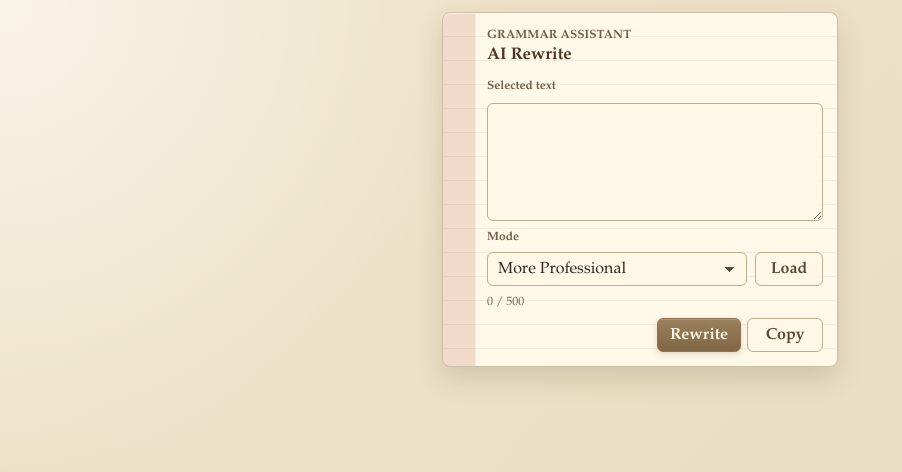
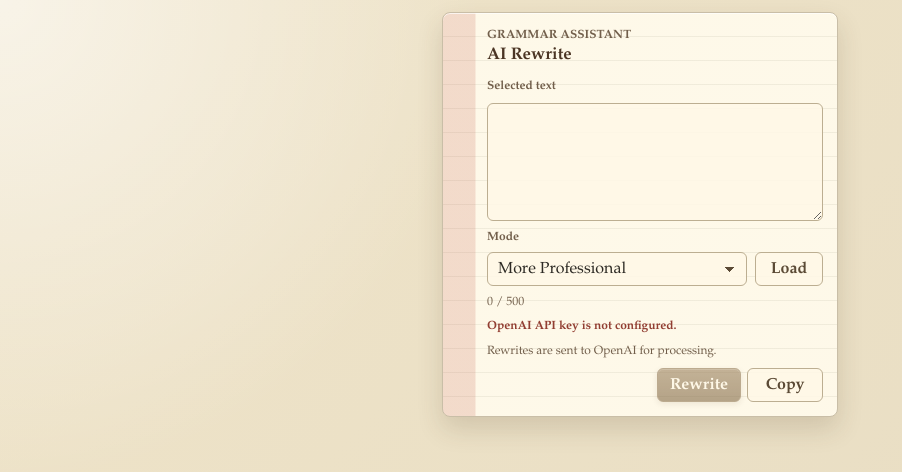
Before and after one commit to null-inc/grammer-assistant, a Vue app: page / in a window 1280 px wide. Shown: the top 472 px of the page, without its empty margins (0-902 px from the left). Built offline with nearby package versions, Linux system fonts and the light colour scheme.

Commit message:
Connect rewrite UI to OpenAI

```diff
--- a/src/App.vue
+++ b/src/App.vue
@@ -1,16 +1,23 @@
 <script setup lang="ts">
 import { computed, onMounted, onUnmounted, ref } from "vue";
-import { createReviewState } from "./core/review-state";
 import { ReviewState } from "./types/review-state.types";
 import { rewriteTextSetting } from "./types/rewriter.types";
 import { createClipboard } from "./services/clipboard";
 import { listenForGlobalShortcut } from "./services/global-shortcut";
+import { createAIRewriteService } from "./services/ai-service";
 import useCopy from "./core/copy";
+import useAIConfiguration from "./core/ai-config";
+import useAIRewrite from "./core/ai-rewrite";
 
 const reviewState = ref<ReviewState | null>(null);
 const rewriteSetting = ref<rewriteTextSetting>("more-professional");
 const clipboard = createClipboard();
+const aiService = createAIRewriteService();
 const { copyClipboardText, readClipboardText, copyStatus } = useCopy(clipboard);
+const { checkConfiguration, configurationStatus } =
+  useAIConfiguration(aiService);
+const { rewrite, rewrittenText, status, errorMessage } =
+  useAIRewrite(aiService);
 
 const editedText = ref("");
 const userInput = ref("");
@@ -29,11 +36,34 @@ const activeText = computed({
   },
 });
 
-function onSubmit() {
-  // Learn more about Tauri commands at https://tauri.app/develop/calling-rust/
-  // greetMsg.value = await invoke("greet", { name: name.value });
-  reviewState.value = createReviewState(userInput.value, rewriteSetting.value);
-  editedText.value = reviewState.value.rewrittenText;
+const rewriteDisabled = computed(
+  () =>
+    configurationStatus.value !== "configured" ||
+    status.value === "loading" ||
+    activeText.value.trim() === "",
+);
+
+async function onSubmit() {
+  if (status.value === "loading") return;
+
+  const originalText = activeText.value;
+  const selectedSetting = rewriteSetting.value;
+
+  userInput.value = originalText;
+  editedText.value = "";
+  reviewState.value = null;
+
+  await rewrite({ text: originalText, setting: selectedSetting });
+
+  if (status.value !== "success") return;
+
+  reviewState.value = {
+    originalText,
+    selectedSetting,
+    rewrittenText: rewrittenText.value,
+    errorMessage: "",
+  };
+  editedText.value = rewrittenText.value;
 }
 
 async function handleCopy() {
@@ -68,6 +98,7 @@ async function handleShortcut() {
 let unlistenShortcut: (() => void) | undefined;
 
 onMounted(async () => {
+  await checkConfiguration();
   unlistenShortcut = await listenForGlobalShortcut(handleShortcut);
 });
 
@@ -92,6 +123,7 @@ onUnmounted(() => {
           id="review-text"
           v-model="activeText"
           class="text-input"
+          :disabled="status === 'loading'"
           maxlength="500"
           rows="4"
         ></textarea>
@@ -100,7 +132,11 @@ onUnmounted(() => {
           <div class="mode-row">
             <label class="setting-field" for="rewrite-setting">
               <span class="field-label">Mode</span>
-              <select id="rewrite-setting" v-model="rewriteSetting">
+              <select
+                id="rewrite-setting"
+                v-model="rewriteSetting"
+                :disabled="status === 'loading'"
+              >
                 <option value="more-professional">More Professional</option>
                 <option value="more-concise">More Concise</option>
               </select>
@@ -108,6 +144,7 @@ onUnmounted(() => {
             <button
               class="secondary-action load-action"
               type="button"
+              :disabled="status === 'loading'"
               @click="handleLoadText"
             >
               Load
@@ -122,8 +159,40 @@ onUnmounted(() => {
             </p>
           </div>
 
+          <p
+            v-if="configurationStatus === 'checking'"
+            class="configuration-message"
+          >
+            Checking OpenAI configuration…
+          </p>
+          <p
+            v-if="configurationStatus === 'missing'"
+            class="configuration-message error-message"
+          >
+            OpenAI API key is not configured.
+          </p>
+          <p v-if="status === 'error'" class="error-message">
+            {{ errorMessage }}
+          </p>
+
+          <p class="privacy-notice">
+            Rewrites are sent to OpenAI for processing.
+          </p>
+
           <div class="action-buttons">
-            <button class="primary-action" type="submit">Rewrite</button>
+            <button
+              class="primary-action"
+              type="submit"
+              :disabled="rewriteDisabled"
+              :aria-label="status === 'loading' ? 'Rewriting text' : undefined"
+            >
+              <span
+                v-if="status === 'loading'"
+                class="loading-spinner"
+                aria-hidden="true"
+              ></span>
+              <span v-else>{{ status === "error" ? "Retry" : "Rewrite" }}</span>
+            </button>
             <button
               class="secondary-action"
               type="button"
@@ -345,6 +414,24 @@ select {
   white-space: nowrap;
 }
 
+.configuration-message,
+.error-message,
+.privacy-notice {
+  margin: 0;
+  font-size: 0.75rem;
+  line-height: 1.4;
+}
+
+.configuration-message,
+.privacy-notice {
+  color: #725f4b;
+}
+
+.error-message {
+  color: #923e32;
+  font-weight: 700;
+}
+
 .action-buttons {
   display: flex;
   gap: 6px;
@@ -357,6 +444,13 @@ button {
   padding: 0 12px;
   font-weight: 700;
   cursor: pointer;
+}
+
+button:disabled,
+select:disabled,
+textarea:disabled {
+  cursor: not-allowed;
+  opacity: 0.58;
 }
 
 .load-action {
@@ -382,6 +476,17 @@ button {
   background: #604c33;
 }
 
+.loading-spinner {
+  display: inline-block;
+  width: 14px;
+  height: 14px;
+  border: 2px solid rgba(255, 248, 231, 0.45);
+  border-top-color: #fff8e7;
+  border-radius: 50%;
+  vertical-align: middle;
+  animation: spin 0.7s linear infinite;
+}
+
 .secondary-action {
   border-color: #bcae91;
   color: #5b4a35;
@@ -400,6 +505,18 @@ button {
 button:focus {
   outline: none;
   box-shadow: 0 0 0 3px rgba(49, 95, 138, 0.2);
+}
+
+@keyframes spin {
+  to {
+    transform: rotate(360deg);
+  }
+}
+
+@media (prefers-reduced-motion: reduce) {
+  .loading-spinner {
+    animation-duration: 1.4s;
+  }
 }
 
 .review-panel {
```
